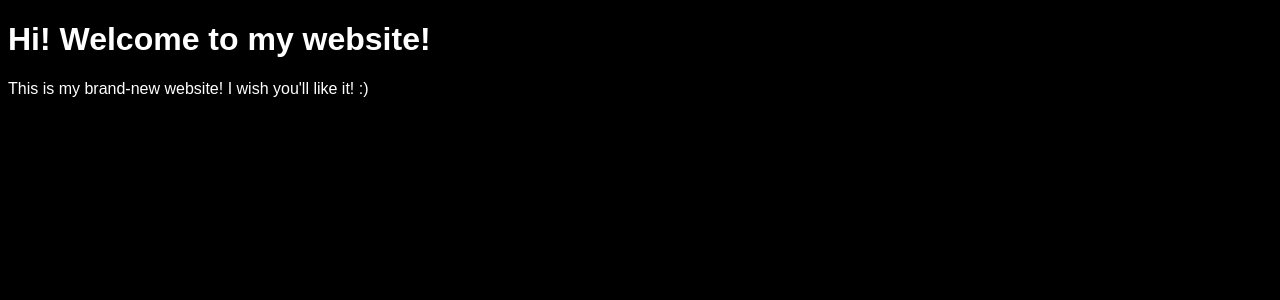
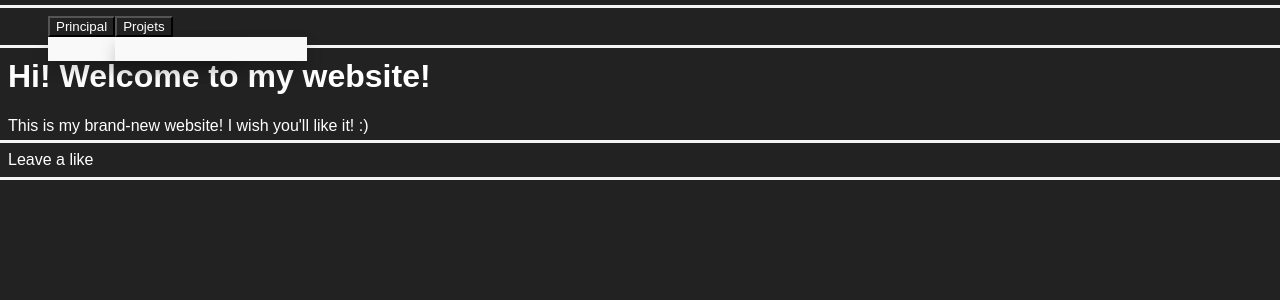
Before and after one commit to Salamint/salamint.github.io, a PHP site: page / in a window 1280 px wide. Shown: the top 300 px of the page. Run offline with PHP 8.4, Linux system fonts and the light colour scheme.

Commit message:
Added navigation menu and its CSS.

```diff
--- a/assets/style.css
+++ b/assets/style.css
@@ -1,6 +1,53 @@
 
 * {
-    background-color: black;
+    background-color: #222222;
     color: white;
     font-family: Arial;
 }
+
+header {
+    outline: 3px solid whitesmoke;
+    outline-offset: 8px;
+}
+
+footer {
+    outline: 3px solid whitesmoke;
+    outline-offset: 8px;
+}
+
+.menu ul {
+    list-style: none;
+    display: flex;
+    flex-direction: row;
+}
+
+.drop-down {
+    position: relative;
+    display: inline-block;
+}
+
+.drop-down:hover .drop-down-container {
+    display: flex;
+}
+
+.drop-down:hover .drop-down-item {
+    display: inline-block;
+}
+
+.drop-down-content {
+    display: none;
+    position: absolute;
+    background-color: #f9f9f9;
+    min-width: 160px;
+    box-shadow: 0px 8px 16px 0px rgba(0,0,0,0.2);
+    padding: 12px 16px;
+    z-index: 1;
+}
+
+.dropdown:hover .dropdown-content {
+    display: block;
+}
+
+.drop-down-item {
+    display: none;
+}
--- a/index.html
+++ b/index.html
@@ -8,7 +8,34 @@
     </head>
 
     <body>
+        <header>
+            <nav class="menu">
+                <ul>
+                    <li class="drop-down">
+                        <button>Principal</button>
+                        <ul class="drop-down-content">
+                            <li class="drop-down-item">
+                                <button type="button"><a href="https://warna38.github.io/">Accueil</a></button>
+                            </li><li class="drop-down-item">
+                                <button type="button"><a href="https://warna38.github.io/">Wikis</a></button>
+                            </li>
+                        </ul>
+                    </li>
+                    <li class="drop-down">
+                        <button>Projets</button>
+                        <ul class="drop-down-content">
+                            <li class="drop-down-item">
+                                <button type="button"><a href="https://warna38.github.io/">Site web</a></button>
+                            </li>
+                        </ul>
+                    </li>
+                </ul>
+            </nav>
+        </header>
         <h1>Hi! Welcome to my website!</h1>
         <p>This is my brand-new website! I wish you'll like it! :)</p>
+        <footer>
+            <p>Leave a like</p>
+        </footer>
     </body>
 </html>
```
Also changed, not shown: 1 other file.
